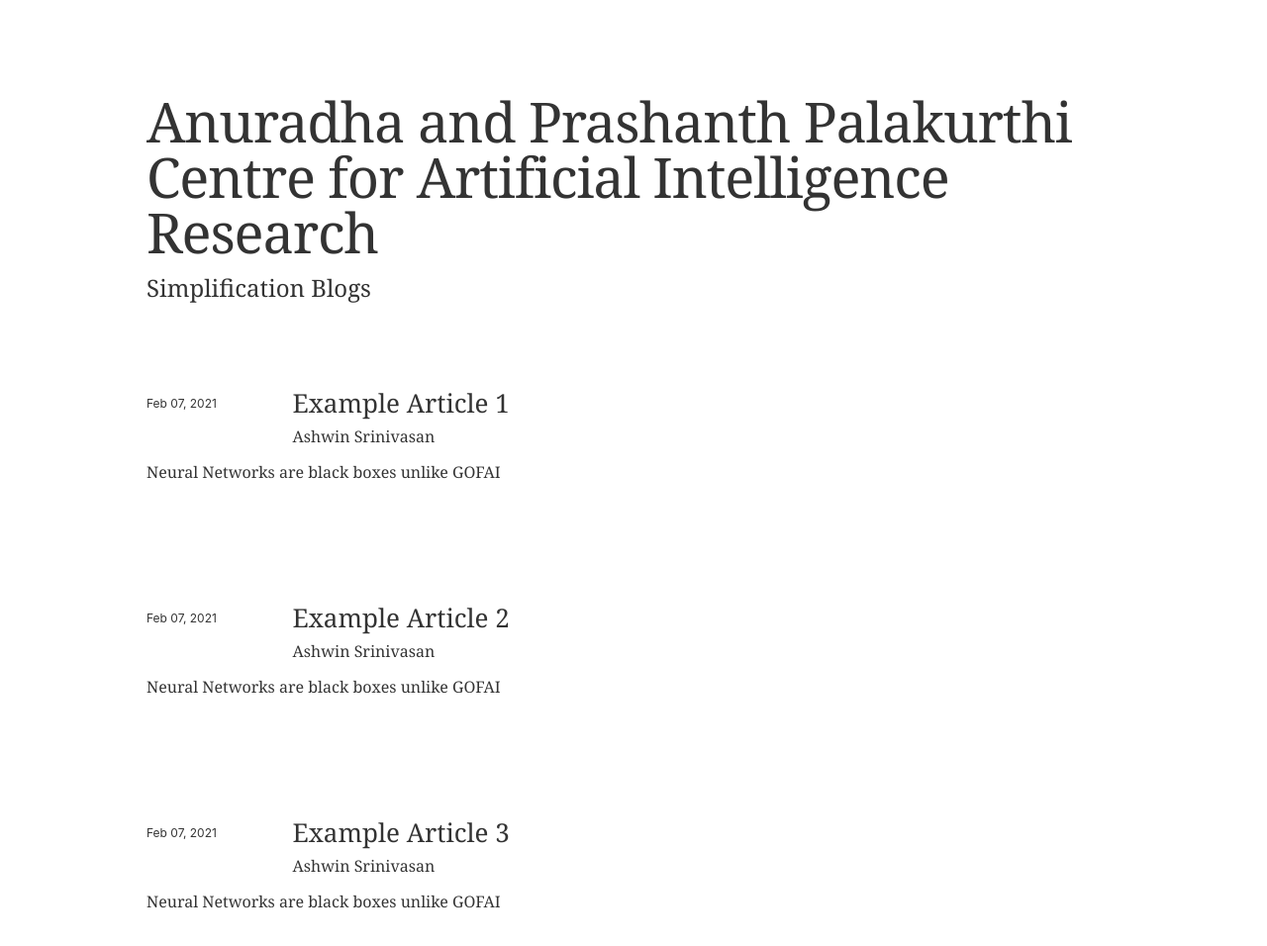
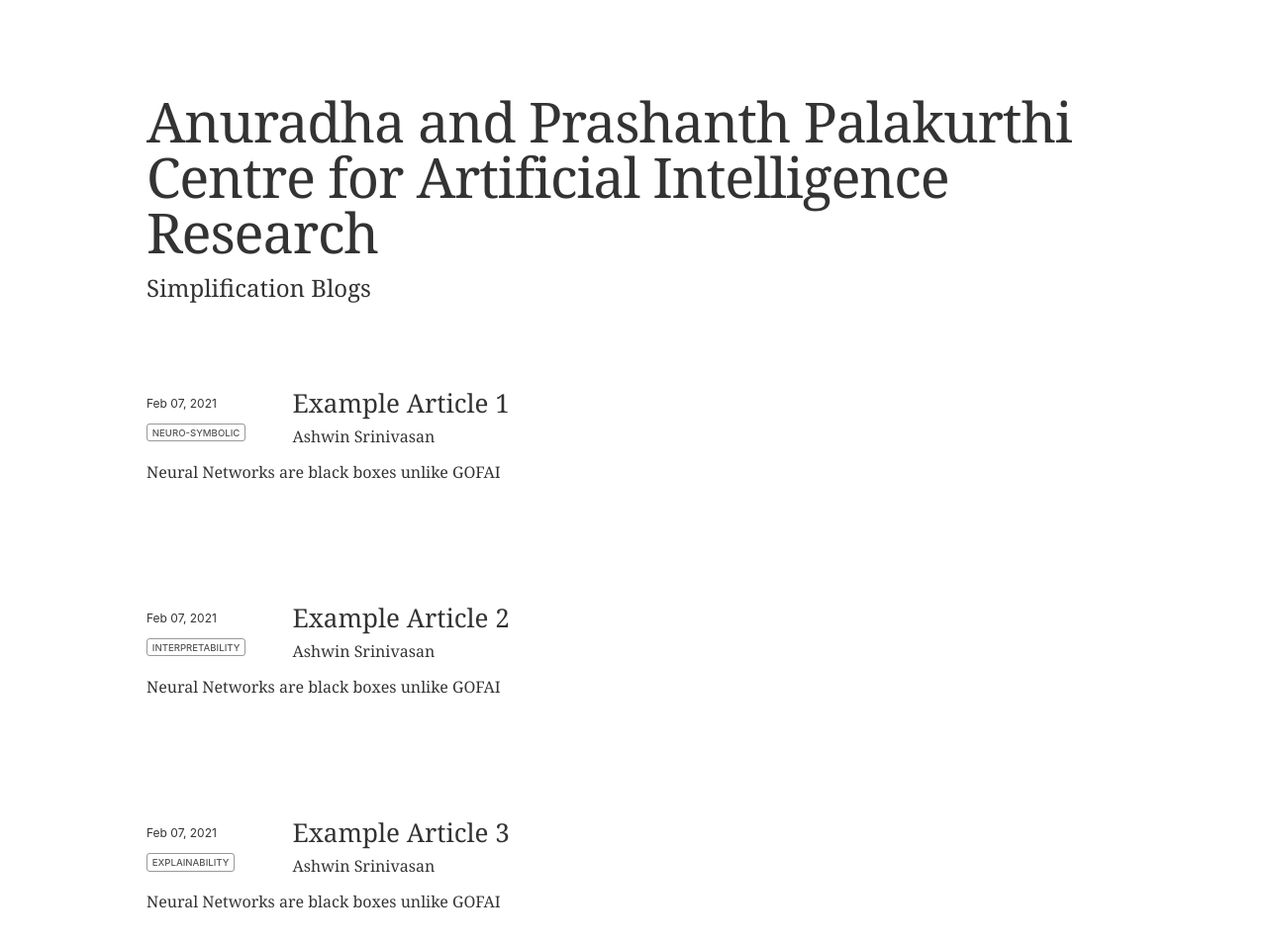
Before and after one commit to SforAiDl/Simplification, a website: page index.html in a window 1280 px wide. Shown: the part 76-1032 px from the top of the page at 99% size. Drawn offline with Linux system fonts and the light colour scheme.

Commit message:
Add tags; fix other bugs

```diff
--- a/index.html
+++ b/index.html
@@ -1164,6 +1164,7 @@
               <div class="metadata">
                   <div class="publishedDate">Feb 07, 2021</div>
                   <div class="tags">
+                    <a class="tag Neuro-Symbolic"><span>Neuro-Symbolic</span></a>
                       <!-- <a class="tag peer-reviewed" title="View this article's reviews as Github issues." href="https://github.com/distillpub/post--understanding-rl-vision/issues?q=is%3Aissue+label%3Apeer-review"><span>Peer-reviewed</span></a> -->
                   </div>
               </div>
@@ -1181,6 +1182,7 @@
                 <div class="metadata">
                     <div class="publishedDate">Feb 07, 2021</div>
                     <div class="tags">
+                      <a class="tag interpretability"><span>Interpretability</span></a>
                         <!-- <a class="tag peer-reviewed" title="View this article's reviews as Github issues." href="https://github.com/distillpub/post--understanding-rl-vision/issues?q=is%3Aissue+label%3Apeer-review"><span>Peer-reviewed</span></a> -->
                     </div>
                 </div>
@@ -1198,6 +1200,7 @@
                   <div class="metadata">
                       <div class="publishedDate">Feb 07, 2021</div>
                       <div class="tags">
+                        <a class="tag explainability"><span>Explainability</span></a>
                           <!-- <a class="tag peer-reviewed" title="View this article's reviews as Github issues." href="https://github.com/distillpub/post--understanding-rl-vision/issues?q=is%3Aissue+label%3Apeer-review"><span>Peer-reviewed</span></a> -->
                       </div>
                   </div>
```
